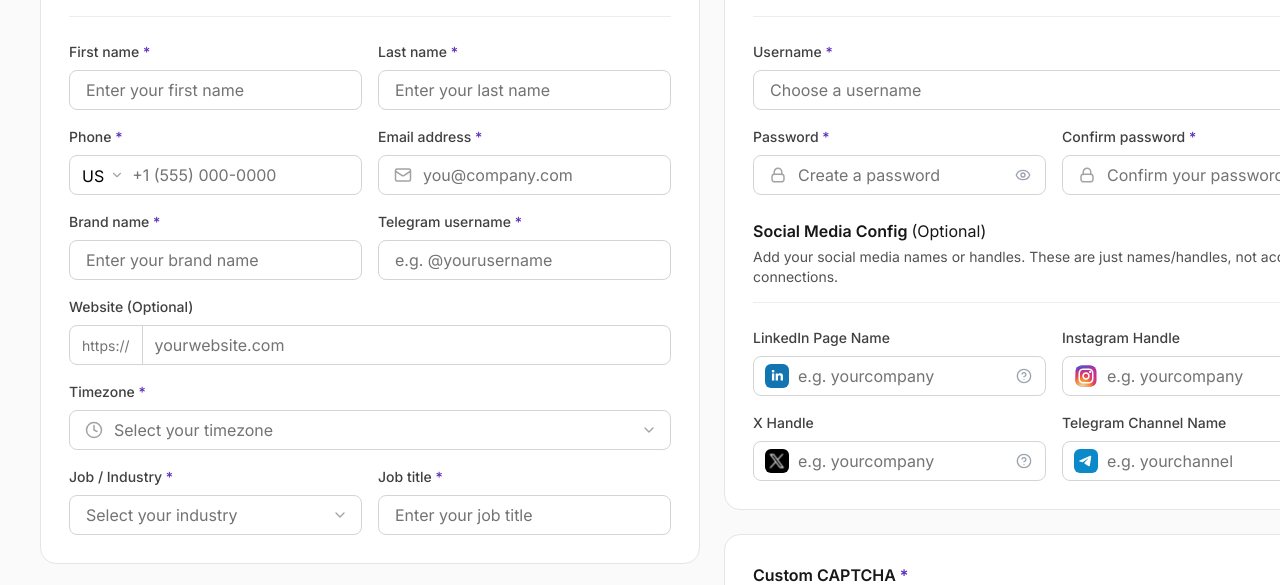
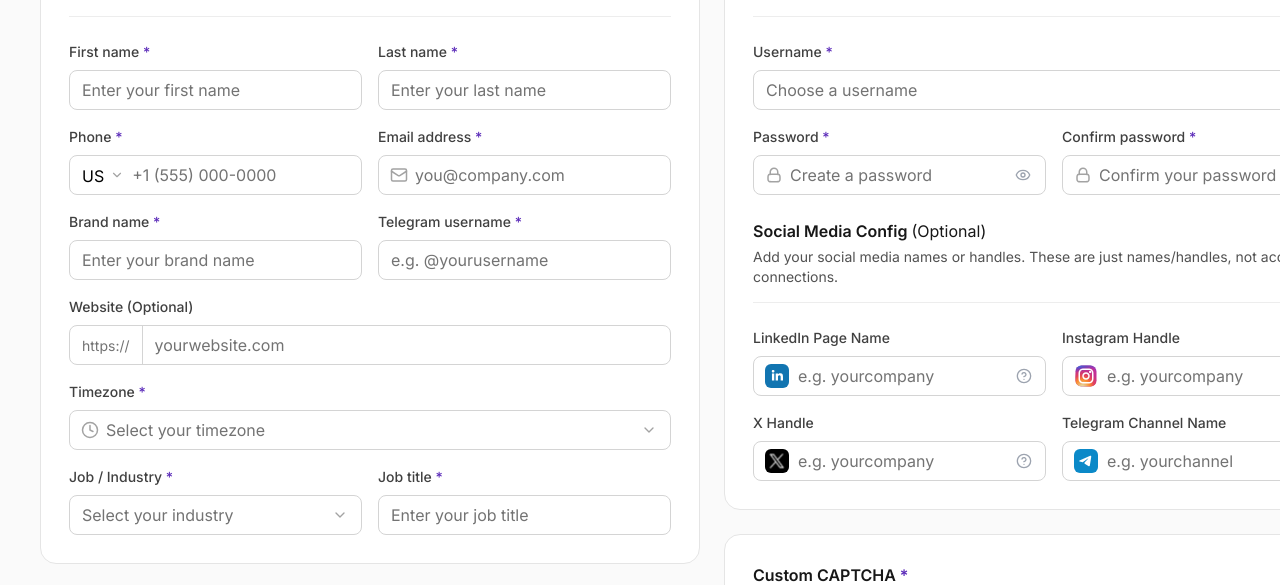
Before and after one commit to shadiiiHz/trus-web-app, a React (Vite) app: page /register in a window 1280 px wide. Shown: the part 288-873 px from the top of the page. Built offline with nearby package versions, Linux system fonts and the light colour scheme.

Commit message:
fix: :bug: edit form

```diff
--- a/src/components/auth/RegisterForm.tsx
+++ b/src/components/auth/RegisterForm.tsx
@@ -98,10 +98,10 @@ type FieldErrors = Partial<Record<FieldName, FieldErrorKey>>;
 const fieldWrapClass = "relative flex items-center";
 
 const iconClass =
-  "pointer-events-none absolute left-4 z-10 h-4.5 w-4.5 text-auth-icon";
+  "pointer-events-none absolute left-3 z-10 h-4.5 w-4.5 text-auth-icon";
 
 const inputBaseClass =
-  "h-10 w-full rounded-md border border-auth-border bg-white px-4 text-[16px] font-body text-auth-ink outline-none transition-colors duration-200 placeholder:text-auth-placeholder focus:border-brand-accent";
+  "h-10 w-full rounded-md border border-auth-border bg-white pl-3 pr-4 text-[16px] font-body text-auth-ink outline-none transition-colors duration-200 placeholder:text-auth-placeholder focus:border-brand-accent";
 
 const selectBaseClass =
   "flex h-10 w-full items-center appearance-none rounded-md border border-auth-border bg-white pr-16 text-[16px] font-body text-auth-ink outline-none transition-colors duration-200 focus:border-brand-accent";
@@ -543,7 +543,7 @@ export function RegisterForm({ copy }: RegisterFormProps) {
                       clearError("email");
                     }}
                     aria-invalid={Boolean(errors.email)}
-                    className={`${inputBaseClass} pl-11 ${
+                    className={`${inputBaseClass} pl-9 ${
                       errors.email ? "border-red-400" : "border-auth-border"
                     }`}
                   />
@@ -645,7 +645,7 @@ export function RegisterForm({ copy }: RegisterFormProps) {
                     placeholder={copy.business.timezonePlaceholder}
                     ariaInvalid={Boolean(errors.timezone)}
                     className="w-full"
-                    triggerClassName={`${selectBaseClass} pl-11 ${
+                    triggerClassName={`${selectBaseClass} pl-9 ${
                       timezone ? "text-auth-ink" : "text-auth-placeholder"
                     } ${errors.timezone ? "border-red-400" : "border-auth-border"}`}
                     clearable
@@ -676,7 +676,7 @@ export function RegisterForm({ copy }: RegisterFormProps) {
                     placeholder={copy.business.industryPlaceholder}
                     ariaInvalid={Boolean(errors.industry)}
                     className="w-full"
-                    triggerClassName={`${selectBaseClass} pl-4 ${
+                    triggerClassName={`${selectBaseClass} pl-3 ${
                       industry ? "text-auth-ink" : "text-auth-placeholder"
                     } ${errors.industry ? "border-red-400" : "border-auth-border"}`}
                     clearable
@@ -900,7 +900,7 @@ export function RegisterForm({ copy }: RegisterFormProps) {
                         color: showPassword ? "var(--color-auth-ink)" : "var(--color-auth-masked)",
                         caretColor: "var(--color-auth-placeholder)",
                       }}
-                      className={`${inputBaseClass} pl-11 pr-11 ${
+                      className={`${inputBaseClass} pl-9 pr-11 ${
                         errors.password ? "border-red-400" : "border-auth-border"
                       }`}
                     />
@@ -957,7 +957,7 @@ export function RegisterForm({ copy }: RegisterFormProps) {
                         color: showConfirmPassword ? "var(--color-auth-ink)" : "var(--color-auth-masked)",
                         caretColor: "var(--color-auth-placeholder)",
                       }}
-                      className={`${inputBaseClass} pl-11 pr-11 ${
+                      className={`${inputBaseClass} pl-9 pr-11 ${
                         errors.confirmPassword
                           ? "border-red-400"
                           : "border-auth-border"
```
